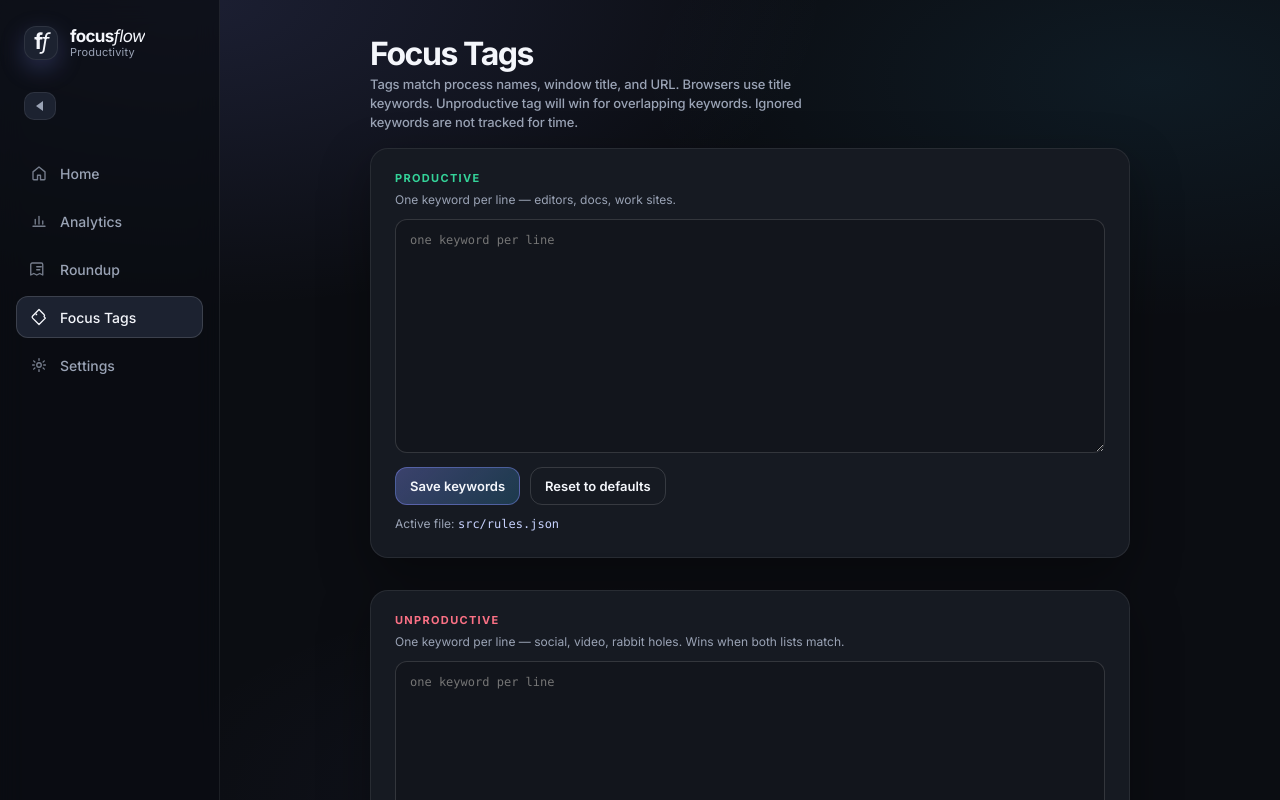
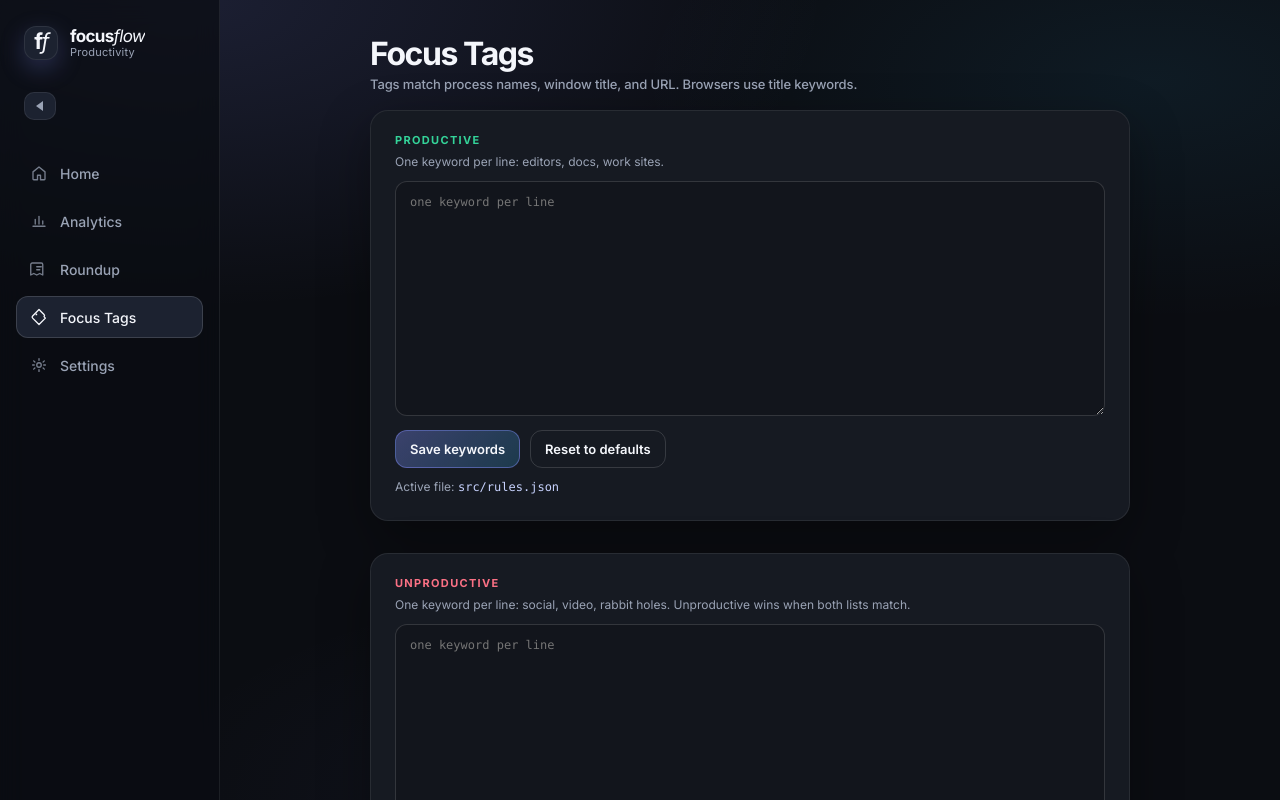
Before and after one commit to gitpaperclip/productivity-tracker, an Electron app: page renderer/index.html in a window 1280 px wide. Both pictures are taken after a click on the button "Focus Tags". Shown: the top 800 px of the page. Drawn offline with Linux system fonts and the light colour scheme; no server answers.

Commit message:
Tighten Focus Tags lead and section hints.
Shorter one-line page subtitle; productive/unproductive hints use a colon.

```diff
--- a/renderer/index.html
+++ b/renderer/index.html
@@ -279,8 +279,7 @@
         <div id="panel-apps" class="analytics-panel hidden" data-panel="apps">
           <article class="card">
             <h3>Top apps</h3>
-            <p class="hint top-apps-hint">Today’s apps — P = productive, U = unproductive, Ign = ignore.</p>
-            <ul id="app-list" class="app-list">
+                        <ul id="app-list" class="app-list">
               <li class="empty">No time logged yet</li>
             </ul>
           </article>
@@ -292,13 +291,13 @@
         <header class="page-head">
           <div>
             <h1>Focus Tags</h1>
-            <p class="muted tags-lead">Tags match process names, window title, and URL. Browsers use title keywords. Unproductive tag will win for overlapping keywords. Ignored keywords are not tracked for time.</p>
+            <p class="muted tags-lead">Tags match process names, window title, and URL. Browsers use title keywords.</p>
           </div>
         </header>
 
         <article class="card tags-card">
           <div class="lf-kicker tag-kicker prod">Productive</div>
-          <p class="hint tags-hint">One keyword per line — editors, docs, work sites.</p>
+          <p class="hint tags-hint">One keyword per line: editors, docs, work sites.</p>
           <textarea id="rules-prod-edit" class="rules-textarea tags-textarea" spellcheck="false" rows="12" placeholder="one keyword per line"></textarea>
           <div class="rules-actions">
             <button type="button" id="rules-save" class="btn primary">Save keywords</button>
@@ -310,7 +309,7 @@
 
         <article class="card tags-card">
           <div class="lf-kicker tag-kicker unprod">Unproductive</div>
-          <p class="hint tags-hint">One keyword per line — social, video, rabbit holes. Wins when both lists match.</p>
+          <p class="hint tags-hint">One keyword per line: social, video, rabbit holes. Unproductive wins when both lists match.</p>
           <textarea id="rules-unprod-edit" class="rules-textarea tags-textarea" spellcheck="false" rows="12" placeholder="one keyword per line"></textarea>
           <div class="rules-actions">
             <button type="button" id="rules-unprod-save" class="btn primary">Save keywords</button>
--- a/renderer/styles.css
+++ b/renderer/styles.css
@@ -1500,8 +1500,9 @@ body[data-boost="on"]::after {
 }
 #view-tags .tags-lead {
   margin: 0;
-  max-width: 58ch;
+  max-width: none;
   line-height: 1.45;
+  white-space: nowrap;
 }
 .tags-card {
   padding: 22px 24px 24px;
```
